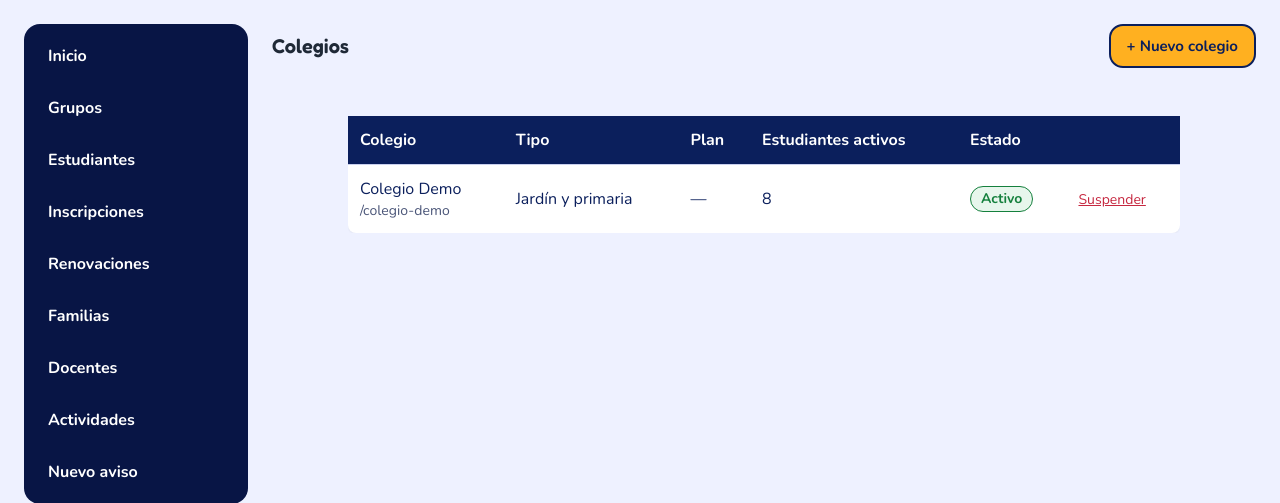
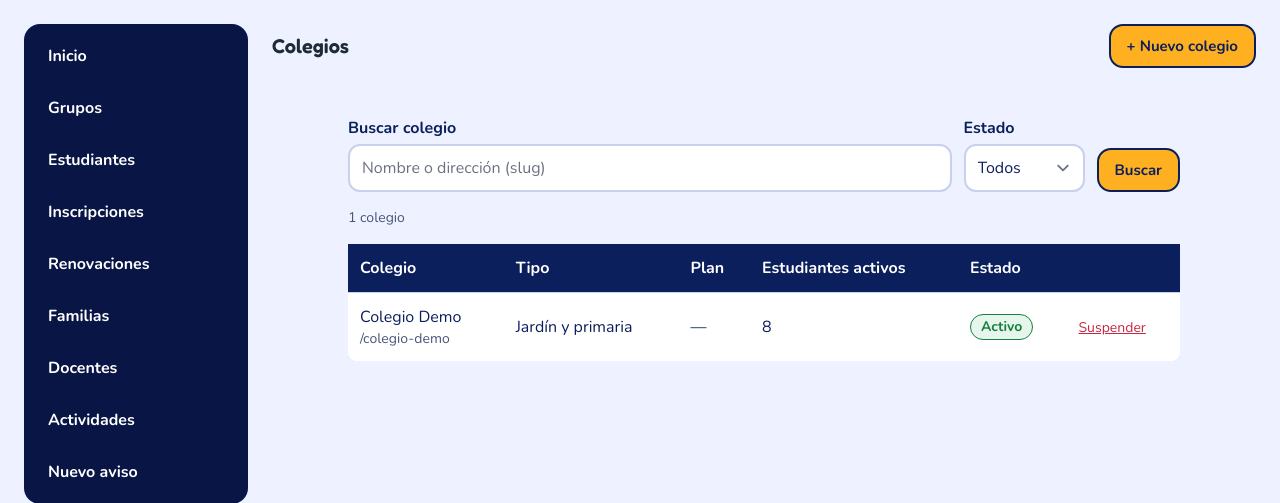
Before and after one commit to alejandracarabali/DonKid, a Laravel app: page /plataforma/colegios in a window 1280 px wide. Shown: the part 60-563 px from the top of the page. Run offline with Laravel 12, Linux system fonts and the light colour scheme; a user stored in the database is signed in; data comes from the database, SQL or seed files in the repository; tables that the repository leaves empty hold one stand-in row (values such as "Sample post"); style sheets or scripts are compiled from the project's sources.

Commit message:
feat(plataforma): buscador y filtro por estado en la lista de colegios

```diff
--- a/app/Http/Controllers/Platform/SchoolController.php
+++ b/app/Http/Controllers/Platform/SchoolController.php
@@ -9,6 +9,7 @@ use App\Http\Requests\PlatformSchoolRequest;
 use App\Models\School;
 use App\Models\User;
 use Illuminate\Http\RedirectResponse;
+use Illuminate\Http\Request;
 use Illuminate\Support\Facades\DB;
 use Illuminate\Support\Str;
 use Illuminate\View\View;
@@ -19,15 +20,25 @@ use Illuminate\View\View;
  */
 class SchoolController extends Controller
 {
-    public function index(): View
+    public function index(Request $request): View
     {
+        $search = trim((string) $request->query('q', ''));
+        $status = $request->query('estado', 'todos');
+
         $schools = School::query()
+            // Buscar por nombre o por slug (la dirección del enlace de inscripción).
+            ->when($search !== '', fn ($q) => $q->where(fn ($q) => $q
+                ->where('name', 'like', '%'.$search.'%')
+                ->orWhere('slug', 'like', '%'.$search.'%')))
+            ->when($status === 'activos', fn ($q) => $q->whereNull('suspended_at'))
+            ->when($status === 'suspendidos', fn ($q) => $q->whereNotNull('suspended_at'))
             // El conteo ignora los filtros de colegio y de activos, y luego cuenta solo los activos.
             ->withCount(['children as active_children_count' => fn ($q) => $q->withoutGlobalScopes()->whereNull('withdrawn_at')])
             ->orderBy('name')
-            ->get();
+            ->paginate(20)
+            ->withQueryString(); // conserva la búsqueda al cambiar de página
 
-        return view('platform.schools.index', compact('schools'));
+        return view('platform.schools.index', compact('schools', 'search', 'status'));
     }
 
     public function create(): View
--- a/resources/views/platform/schools/index.blade.php
+++ b/resources/views/platform/schools/index.blade.php
@@ -19,6 +19,29 @@
                     <p>Contraseña temporal: <strong>{{ session('temporal_password.password') }}</strong></p>
                 </div>
             @endif
+
+            {{-- Buscador: GET, para que la búsqueda quede en la URL y se pueda compartir o recargar. --}}
+            <form method="GET" action="{{ route('platform.schools.index') }}" class="flex flex-wrap items-end gap-3" role="search">
+                <div class="grow">
+                    <x-input-label for="q" value="Buscar colegio" />
+                    <x-text-input id="q" name="q" type="search" class="mt-1 block w-full" :value="$search"
+                                  placeholder="Nombre o dirección (slug)" />
+                </div>
+                <div>
+                    <x-input-label for="estado" value="Estado" />
+                    <select id="estado" name="estado" class="block mt-1 min-h-[48px] rounded-xl border-2 border-line bg-white px-3">
+                        @foreach (['todos' => 'Todos', 'activos' => 'Activos', 'suspendidos' => 'Suspendidos'] as $value => $label)
+                            <option value="{{ $value }}" @selected($status === $value)>{{ $label }}</option>
+                        @endforeach
+                    </select>
+                </div>
+                <button class="btn btn-sm">Buscar</button>
+                @if ($search !== '' || $status !== 'todos')
+                    <a href="{{ route('platform.schools.index') }}" class="text-sm underline">Limpiar</a>
+                @endif
+            </form>
+
+            <p class="text-sm text-soft" aria-live="polite">{{ $schools->total() }} {{ $schools->total() === 1 ? 'colegio' : 'colegios' }}</p>
 
             <div class="overflow-x-auto">
                 <table class="w-full rounded-lg bg-white text-left shadow-sm">
@@ -65,11 +88,15 @@
                                 </td>
                             </tr>
                         @empty
-                            <tr><td colspan="6" class="p-6 text-center text-soft">Aún no hay colegios.</td></tr>
+                            <tr><td colspan="6" class="p-6 text-center text-soft">
+                                {{ $search !== '' || $status !== 'todos' ? 'No hay colegios que coincidan con la búsqueda.' : 'Aún no hay colegios.' }}
+                            </td></tr>
                         @endforelse
                     </tbody>
                 </table>
             </div>
+
+            {{ $schools->links() }}
         </div>
     </div>
 </x-app-layout>
```
Also changed, not shown: tests/Feature/PlatformTest.php (+50 -0 lines).
